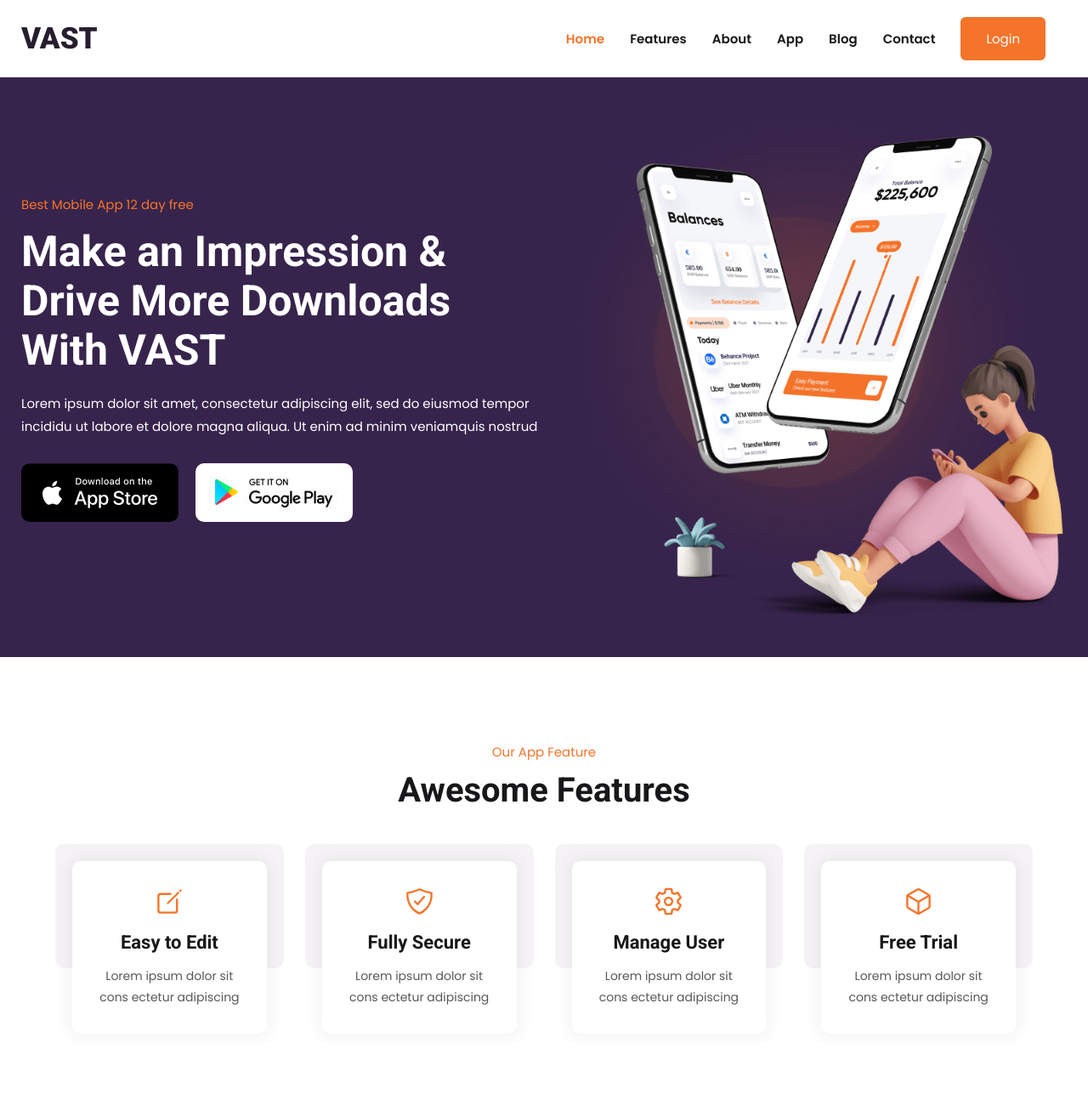
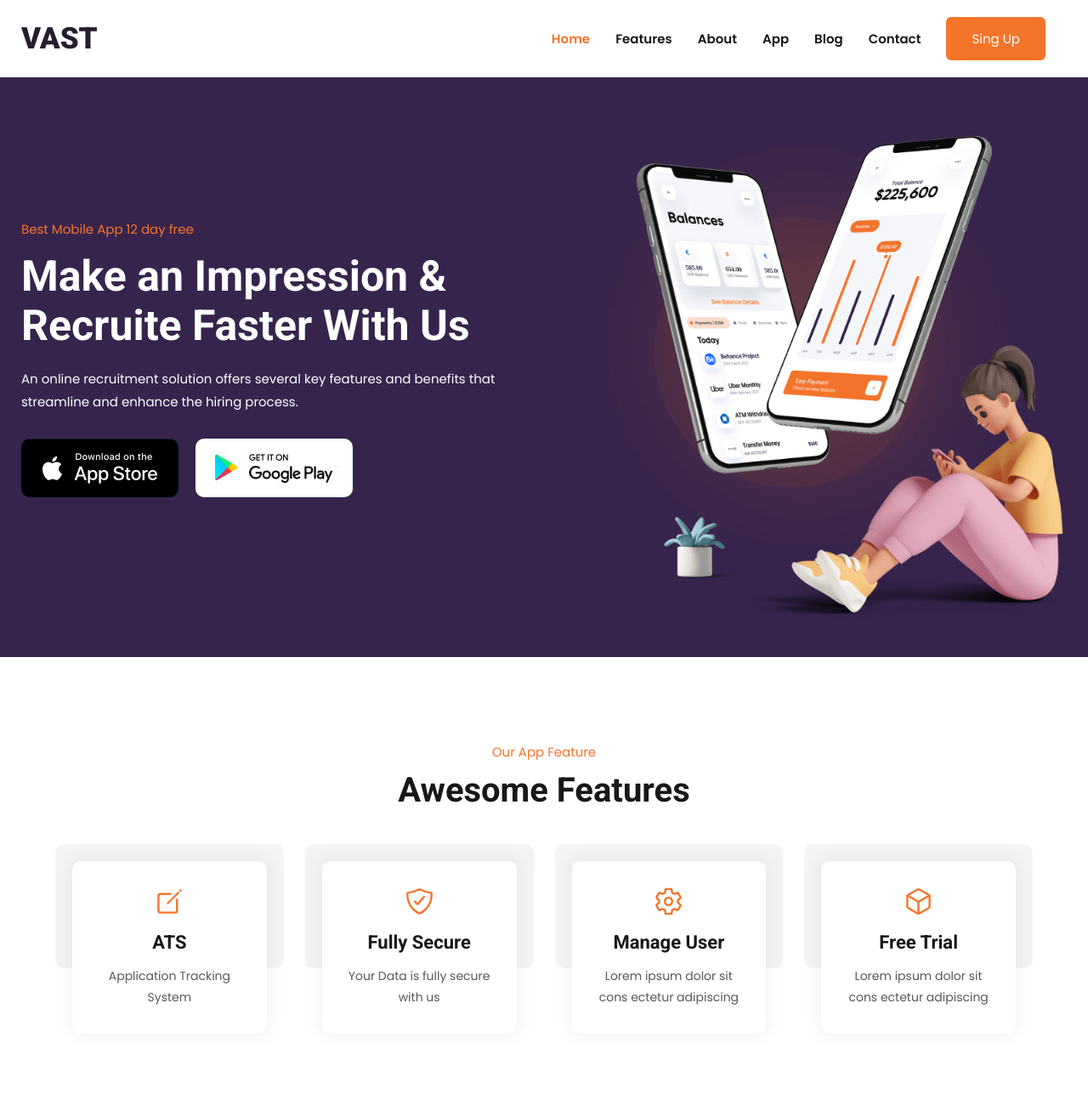
Before and after one commit to SkilledSparrow/vast, a plain HTML site: page index.html in a window 1280 px wide. Shown: the top 1300 px of the page at 85% size. Drawn offline with nearby package versions, Linux system fonts and the light colour scheme.

Commit message:
landing page info changed

```diff
--- a/candidates.css
+++ b/candidates.css
@@ -2,6 +2,10 @@
     display: flex;
     align-items: center;
     justify-content: center;
+    background: rgb(55, 36, 76);
+}
+h1{
+    background:  rgb(55, 36, 76);
 }
 table{
     width: 100%;
@@ -25,6 +29,7 @@ tr:nth-of-type(2n){
     align-items: center;
     justify-content: center;
     margin: 2rem;
+    background:  rgb(55, 36, 76);
 }
 #myInput{
     display: flex;
--- a/index.html
+++ b/index.html
@@ -65,7 +65,7 @@
           </li>
 
           <li>
-            <a href="login.html" class="btn btn-primary">Login</a>
+            <a href="login.html" class="btn btn-primary">Sing Up</a>
           </li>
 
         </ul>
@@ -96,12 +96,10 @@
 
             <p class="section-subtitle">Best Mobile App 12 day free</p>
 
-            <h1 class="h1 hero-title">Make an Impression & Drive More Downloads With VAST</h1>
+            <h1 class="h1 hero-title">Make an Impression & Recruite Faster With Us</h1>
 
             <p class="section-text">
-              Lorem ipsum dolor sit amet, consectetur adipiscing elit, sed do eiusmod tempor incididu ut labore et
-              dolore magna
-              aliqua. Ut enim ad minim veniamquis nostrud
+              An online recruitment solution offers several key features and benefits that streamline and enhance the hiring process.
             </p>
 
             <ul class="btn-list">
@@ -153,10 +151,10 @@
                   <ion-icon name="create-outline" aria-hidden="true"></ion-icon>
                 </div>
 
-                <h3 class="h3 card-title">Easy to Edit</h3>
+                <h3 class="h3 card-title">ATS</h3>
 
                 <p class="card-text">
-                  Lorem ipsum dolor sit cons ectetur adipiscing
+                  Application Tracking System
                 </p>
 
               </div>
@@ -172,7 +170,7 @@
                 <h3 class="h3 card-title">Fully Secure</h3>
 
                 <p class="card-text">
-                  Lorem ipsum dolor sit cons ectetur adipiscing
+                  Your Data is fully secure with us
                 </p>
 
               </div>
@@ -302,9 +300,9 @@
 
           <div class="about-content">
 
-            <p class="section-subtitle">Cool & Amazing Design</p>
+            <p class="section-subtitle">Save Time & Money</p>
 
-            <h2 class="h2 section-title">We Develop Amazing App For Startups</h2>
+            <h2 class="h2 section-title">We Make Hiring Process Time & Cost Effective</h2>
 
             <p class="section-text">
               Lorem ipsum dolor sit amet, consec tetur adipiscing elit. Ut elit tellus, luc tus nec ullamcorper mattis,
@@ -423,7 +421,7 @@
                   </ul>
 
                   <h3 class="h3">
-                    <a href="#" class="card-title">Build A Full Web Chat App From Our Scratch</a>
+                    <a href="#" class="card-title">How Thousands of Recruiters are Helped by Us</a>
                   </h3>
 
                   <a href="#" class="btn btn-outline">Read More</a>
@@ -497,7 +495,7 @@
                   </ul>
 
                   <h3 class="h3">
-                    <a href="#" class="card-title">Insights on How to Improve Your Teaching.</a>
+                    <a href="#" class="card-title">Insights on How to Improve Your Recruitment Process.</a>
                   </h3>
 
                   <a href="#" class="btn btn-outline">Read More</a>
```
Also changed, not shown: candidates.html (+2 -1 lines), index.txt, readme-images/desktop.png (deleted).
